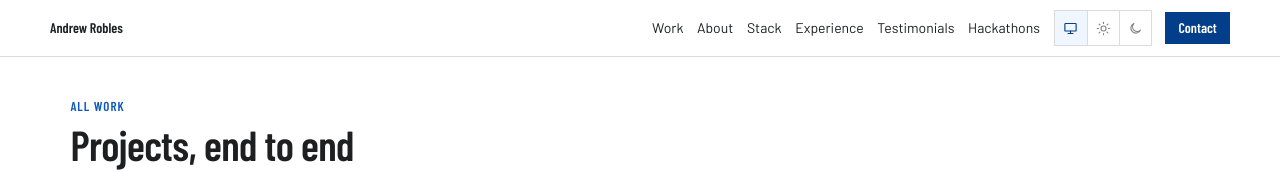
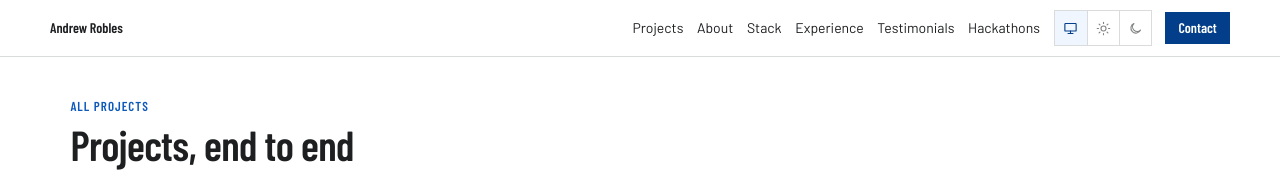
Before and after one commit to Werdddd/werd, a Next.js app: page /works in a window 1280 px wide. Shown: the top 172 px of the page. Built offline with nearby package versions, Linux system fonts and the light colour scheme.

Commit message:
work to projects

```diff
--- a/src/app/works/page.tsx
+++ b/src/app/works/page.tsx
@@ -11,7 +11,7 @@ import shared from "@/styles/shared.module.css";
 import styles from "./works.module.css";
 
 export const metadata: Metadata = {
-  title: `${portfolio.name} — Work`,
+  title: `${portfolio.name} — Projects`,
   description: `All ${portfolio.projects.length} projects by ${portfolio.name}, spanning web and mobile products built end to end.`,
 };
 
@@ -19,7 +19,7 @@ export default function WorksPage() {
   return (
     <>
       <Nav />
-      <PageIntro eyebrow="All work" heading="Projects, end to end" />
+      <PageIntro eyebrow="All projects" heading="Projects, end to end" />
       <section className={shared.container}>
         <div className={styles.grid}>
           {portfolio.projects.map((project) => (
--- a/src/components/Nav.tsx
+++ b/src/components/Nav.tsx
@@ -6,7 +6,7 @@ import { ThemeToggle } from "./ThemeToggle";
 import styles from "./Nav.module.css";
 
 const links = [
-  { href: "/works", label: "Work" },
+  { href: "/works", label: "Projects" },
   { href: "/#about", label: "About" },
   { href: "/tools", label: "Stack" },
   { href: "/experience", label: "Experience" },
--- a/src/components/Work.tsx
+++ b/src/components/Work.tsx
@@ -98,7 +98,7 @@ export function Work() {
     <section id="work" className={shared.container} data-reveal>
       <div className={styles.header}>
         <div>
-          <h6 className={shared.eyebrow}>Selected work</h6>
+          <h6 className={shared.eyebrow}>Projects</h6>
           <h2 className={styles.heading}>Projects, end to end</h2>
         </div>
         <div className={styles.controls}>
```
